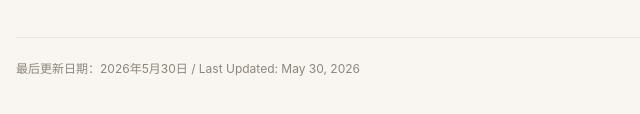
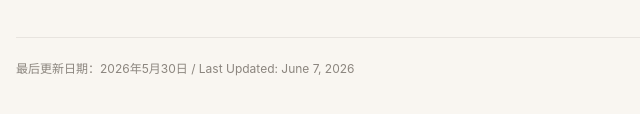
Before and after one commit to orekkf-coder/privacy-policy, a plain HTML site: page terms.html in a window 1280 px wide. Shown: the part 2136-2250 px from the top of the page, 244-884 px from the left. Drawn offline with Linux system fonts and the light colour scheme.

Commit message:
Update last updated date in terms.html

```diff
--- a/terms.html
+++ b/terms.html
@@ -156,7 +156,7 @@
     </div>
 
     <div class="last-updated">
-      最后更新日期：2026年5月30日 / Last Updated: May 30, 2026
+      最后更新日期：2026年5月30日 / Last Updated: June 7, 2026
     </div>
   </body>
 </html>
```
